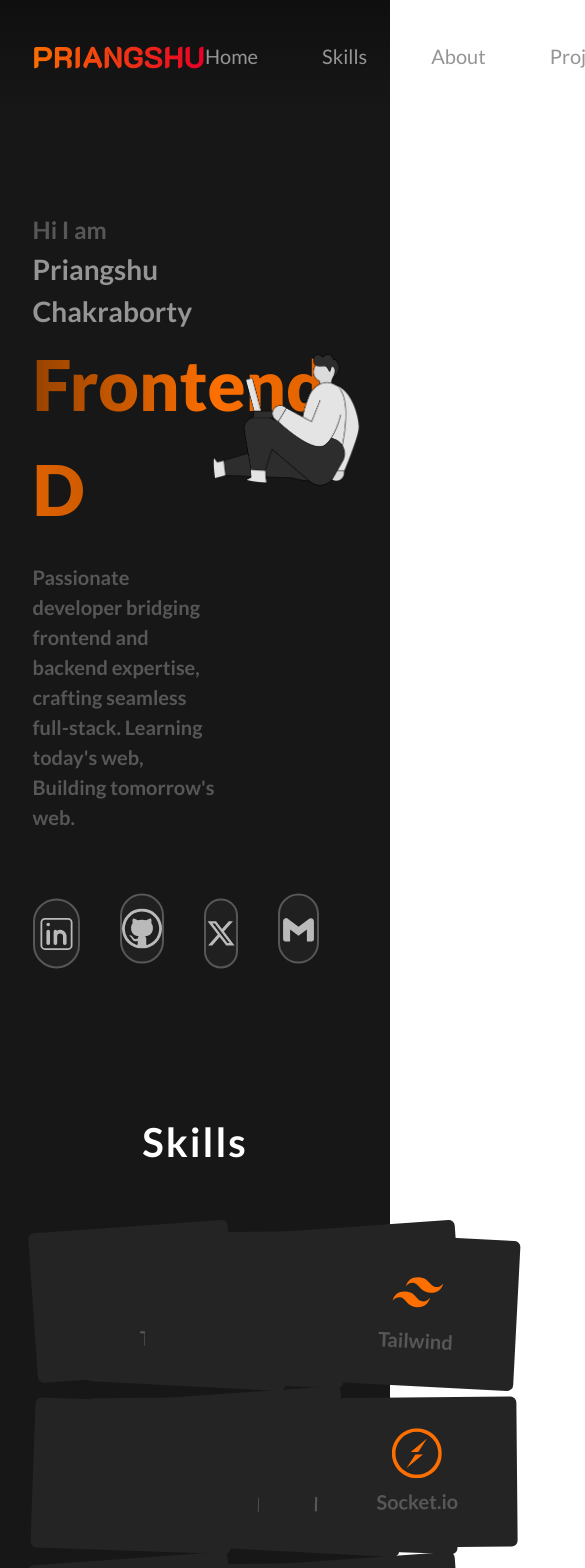
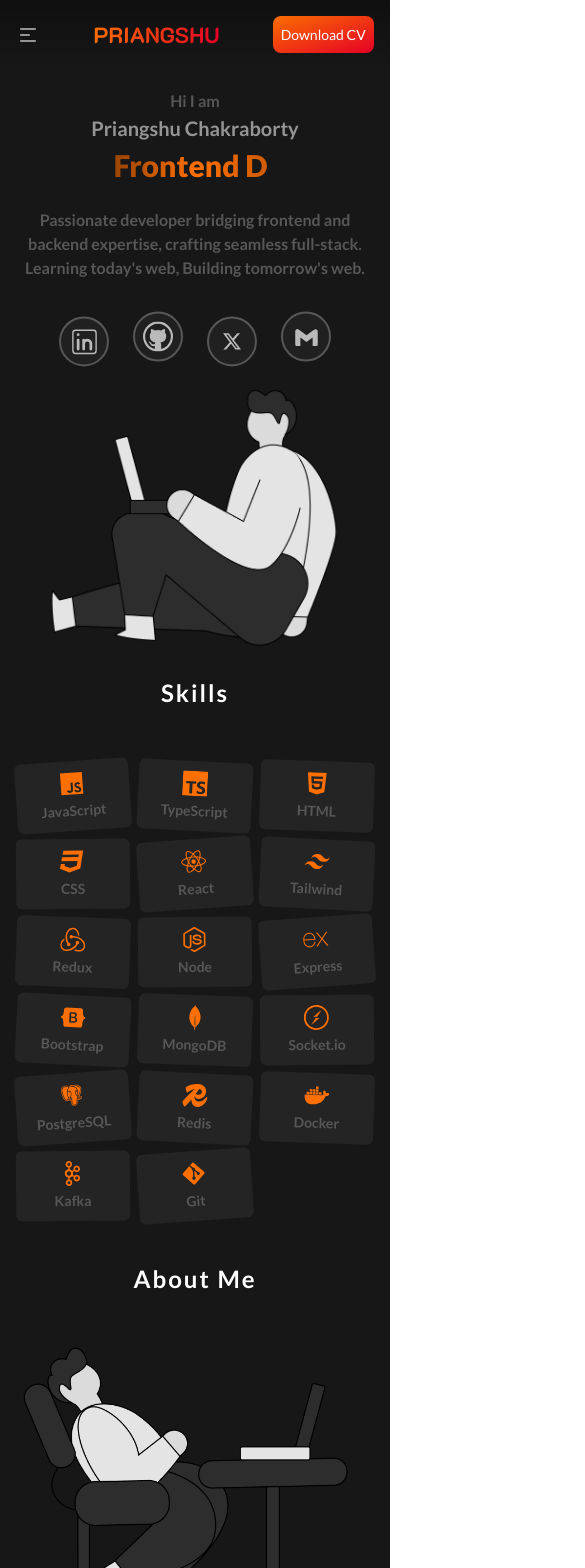
Before and after one commit to PriangshuChakraborty/portfolio, a React (Vite) app: page / in a window 390 px wide. Shown: the top 1568 px of the page, 585 px wide, since content can reach past the window. Built offline with nearby package versions, Linux system fonts and the light colour scheme.

Commit message:
phone view updated

```diff
--- a/src/components/Hero/Hero.tsx
+++ b/src/components/Hero/Hero.tsx
@@ -9,10 +9,10 @@ import { TypeAnimation } from "react-type-animation";
 
 const Hero = () => {
   return (
-    <div className=" w-10/12 mx-auto flex justify-between mt-[100px]">
-      <div className="w-[56%] font-Lato">
-        <p className=" text-[24px] text-[#575757] font-semibold">Hi I am</p>
-        <p className="text-[28px] text-[#959595] font-bold">
+    <div className=" md:w-10/12 w-11/12 mx-auto md:flex justify-between md:mt-[100px] mt-[20px]">
+      <div className="md:w-[56%] font-Lato md:text-start text-center">
+        <p className=" md:text-[24px] text-[16px] text-[#575757] font-semibold">Hi I am</p>
+        <p className="md:text-[28px] text-[20px] text-[#959595] font-bold">
           Priangshu Chakraborty
         </p>
         {/* <div className=" text-[70px] font-black bg-gradient-to-r from-[#984300] via-[#FD6F00] to-[#CA5900] text-transparent bg-clip-text">
@@ -29,13 +29,13 @@ const Hero = () => {
           ]}
           speed={40}
           repeat={Infinity}
-          className=" text-[70px] font-black bg-gradient-to-r from-[#984300] via-[#FD6F00] to-[#CA5900] text-transparent bg-clip-text"
+          className=" md:text-[70px] text-[30px] font-black bg-gradient-to-r from-[#984300] via-[#FD6F00] to-[#CA5900] text-transparent bg-clip-text"
         />
-        <p className=" mt-[20px] text-[20px] text-[#575757] font-semibold">
+        <p className=" mt-[20px] md:text-[20px] text-[16px] text-[#575757] font-semibold">
           Passionate developer bridging frontend and backend expertise, crafting
           seamless full-stack. Learning today's web, Building tomorrow's web.
         </p>
-        <div className=" flex items-center space-x-10 mt-[60px]">
+        <div className=" flex items-center md:justify-start justify-center md:space-x-10 space-x-6 md:mt-[60px] mt-[30px]">
           <motion.div
             initial={{ y: 0 }}
             animate={{
@@ -49,7 +49,7 @@ const Hero = () => {
               ease: "linear",
               scale: { duration: 0.2 },
             }}
-            className=" flex items-center justify-center h-[70px] w-[70px] rounded-full border-2 border-[#575757] bg-[rgba(255,255,255,0.04)] cursor-pointer"
+            className=" flex items-center justify-center md:h-[70px] md:w-[70px] h-[50px] w-[50px] rounded-full border-2 border-[#575757] bg-[rgba(255,255,255,0.04)] cursor-pointer"
             onClick={() =>
               window.open(
                 "https://www.linkedin.com/in/priangshu-chakraborty-4a94b3256/",
@@ -57,7 +57,7 @@ const Hero = () => {
               )
             }
           >
-            <CiLinkedin className=" text-[#BABABA] text-[43px]" />
+            <CiLinkedin className=" text-[#BABABA] md:text-[43px] text-[33px]" />
           </motion.div>
           <motion.div
             initial={{ y: -5 }}
@@ -72,12 +72,12 @@ const Hero = () => {
               ease: "linear",
               scale: { duration: 0.2 },
             }}
-            className=" flex items-center justify-center h-[70px] w-[70px] rounded-full border-2 border-[#575757] bg-[rgba(255,255,255,0.04)] cursor-pointer"
+            className=" flex items-center justify-center md:h-[70px] md:w-[70px] h-[50px] w-[50px] rounded-full border-2 border-[#575757] bg-[rgba(255,255,255,0.04)] cursor-pointer"
             onClick={() =>
               window.open("https://github.com/PriangshuChakraborty", "_blank")
             }
           >
-            <VscGithub className=" text-[#BABABA] text-[40px]" />
+            <VscGithub className=" text-[#BABABA] md:text-[40px] text-[30px]" />
           </motion.div>
           <motion.div
             initial={{ y: 0 }}
@@ -92,10 +92,10 @@ const Hero = () => {
               ease: "linear",
               scale: { duration: 0.2 },
             }}
-            className=" flex items-center justify-center h-[70px] w-[70px] rounded-full border-2 border-[#575757] bg-[rgba(255,255,255,0.04)] cursor-pointer"
+            className=" flex items-center justify-center md:h-[70px] md:w-[70px] h-[50px] w-[50px] rounded-full border-2 border-[#575757] bg-[rgba(255,255,255,0.04)] cursor-pointer"
             onClick={() => window.open("https://x.com/Pri_code108", "_blank")}
           >
-            <FaXTwitter className=" text-[#BABABA] text-[30px]" />
+            <FaXTwitter className=" text-[#BABABA] md:text-[30px] text-[20px]" />
           </motion.div>
           <motion.div
             initial={{ y: -5 }}
@@ -110,7 +110,7 @@ const Hero = () => {
               ease: "linear",
               scale: { duration: 0.2 },
             }}
-            className=" flex items-center justify-center h-[70px] w-[70px] rounded-full border-2 border-[#575757] bg-[rgba(255,255,255,0.04)] cursor-pointer"
+            className=" flex items-center justify-center md:h-[70px] md:w-[70px] h-[50px] w-[50px] rounded-full border-2 border-[#575757] bg-[rgba(255,255,255,0.04)] cursor-pointer"
             onClick={() =>
               window.open(
                 "https://mail.google.com/mail/?view=cm&to=cpriangshu@gmail.com",
@@ -118,7 +118,7 @@ const Hero = () => {
               )
             }
           >
-            <BiLogoGmail className=" text-[#BABABA] text-[37px]" />
+            <BiLogoGmail className=" text-[#BABABA] md:text-[37px] text-[27px] " />
           </motion.div>
         </div>
       </div>
@@ -127,12 +127,13 @@ const Hero = () => {
         animate={{ opacity: 1, scale: 1 }}
         transition={{ duration: 1.2, ease: "easeInOut" }}
         whileHover={{ scale: 1.05 }}
-        style={{ display: "inline-block" }}
+        // style={{ display: "inline-block" }}
+        className="md:block md:w-auto w-full flex justify-center items-center"
       >
         <motion.img
           src={heroImg}
           alt="hero image"
-          className="object-contain h-[400px]"
+          className="object-contain md:h-[400px] h-[250px] mt-[25px] md:mt-0"
           animate={{
             y: [0, -10, 0, 10, 0],
             scale: [1, 1.05, 1], // Continuous floating effect
--- a/src/components/Layout/Navbar.tsx
+++ b/src/components/Layout/Navbar.tsx
@@ -1,17 +1,14 @@
 import { useEffect, useState } from "react";
 import { navData } from "../../constant";
 import { Link } from "react-scroll";
+import { CgMenuLeftAlt } from "react-icons/cg";
 
 const Navbar = () => {
   const [isScrolled, setIsScrolled] = useState(false);
 
   useEffect(() => {
     const handleScroll = () => {
-      if (window.scrollY > 70) {
-        setIsScrolled(true);
-      } else {
-        setIsScrolled(false);
-      }
+      setIsScrolled(window.scrollY > 70);
     };
 
     window.addEventListener("scroll", handleScroll);
@@ -22,13 +19,14 @@ const Navbar = () => {
 
   return (
     <div
-      className={`w-full sticky top-0 left-0 right-0 z-50 ${
+      className={`w-full sticky top-0 z-50 ${
         isScrolled
           ? "bg-gradient-to-b from-[#0f0f0f]/80 to-[#171717]/80 backdrop-blur-md shadow-md"
           : "bg-gradient-to-b from-[#0f0f0f] to-[#171717]"
       }`}
     >
-      <div className=" w-10/12 mx-auto flex justify-between items-center py-5">
+      {/* Desktop View */}
+      <div className="w-10/12 mx-auto hidden md:flex justify-between items-center py-5">
         <div className="font-K2D bg-gradient-to-r from-[#FA6E00] to-[#E60026] text-transparent bg-clip-text font-extrabold text-[30px] cursor-pointer">
           PRIANGSHU
         </div>
@@ -38,18 +36,37 @@ const Navbar = () => {
               <Link
                 className="text-[20px] font-medium font-Lato text-[#959595] cursor-pointer"
                 key={index}
-                to={item.link} // Match this with the ID of the section
+                to={item.link}
                 spy={true}
                 smooth={true}
-                offset={-80} // Adjust offset if needed
-                duration={800} // Scroll duration in ms
+                offset={-80}
+                duration={800}
               >
                 {item.title}
               </Link>
             ))}
         </div>
         <button
-          className=" text-white font-Lato font-bold rounded-[8px] bg-gradient-to-br from-[#FA6E00] to-[#E60026] px-[40px] py-[12px]"
+          className="text-white font-Lato font-bold rounded-[8px] bg-gradient-to-br from-[#FA6E00] to-[#E60026] px-[40px] py-[12px]"
+          onClick={() =>
+            window.open(
+              "https://drive.google.com/file/d/1kemqPGiiXlb8GUtWbQvN8v21WuS5J_k_/view?usp=sharing",
+              "_blank"
+            )
+          }
+        >
+          Download CV
+        </button>
+      </div>
+
+      {/* Mobile View */}
+      <div className="w-11/12 mx-auto md:hidden flex justify-between items-center py-4">
+        <CgMenuLeftAlt className="text-[24px] text-[#959595]" />
+        <div className="font-K2D bg-gradient-to-r from-[#FA6E00] to-[#E60026] text-transparent bg-clip-text font-bold text-[22px] cursor-pointer">
+          PRIANGSHU
+        </div>
+        <button
+          className="text-white font-Lato font-medium text-[14px] rounded-[8px] bg-gradient-to-br from-[#FA6E00] to-[#E60026] px-[8px] py-[8px]"
           onClick={() =>
             window.open(
               "https://drive.google.com/file/d/1kemqPGiiXlb8GUtWbQvN8v21WuS5J_k_/view?usp=sharing",
--- a/src/components/SkillsCard/SkillsCard.tsx
+++ b/src/components/SkillsCard/SkillsCard.tsx
@@ -7,9 +7,9 @@ interface ISkillsCard {
 
 const SkillsCard = ({ data }:{ data: ISkillsCard }) => {
   return (
-    <div className=" bg-[#242424] flex flex-col justify-center items-center h-[150px] w-[200px] rounded-md ">
-      <data.icon className=" text-[#FD6F00] text-[50px] mb-2" />
-      <h1 className=" text-[#575757] font-Lato font-bold text-[20px] ">
+    <div className=" bg-[#242424] flex flex-col justify-center items-center md:h-[150px] md:py-0 py-[10px] rounded-md ">
+      <data.icon className=" text-[#FD6F00] md:text-[50px] text-[25px] md:mb-2 mb-1" />
+      <h1 className=" text-[#575757] font-Lato font-bold md:text-[20px] text-[14px] ">
         {data.title}
       </h1>
     </div>
--- a/src/pages/AboutPage.tsx
+++ b/src/pages/AboutPage.tsx
@@ -3,15 +3,15 @@ import aboutImg from "../assets/images/about.png";
 
 const AboutPage = () => {
   return (
-    <div className="w-10/12 mx-auto mt-[100px] select-none" id="about">
-      <h1 className=" text-center text-[40px] font-Lato font-bold text-[#FEFEFE] tracking-[2px] mb-[100px] ">
+    <div className="md:w-10/12 w-11/12 mx-auto md:mt-[100px] mt-[40px]  select-none" id="about">
+      <h1 className=" text-center md:text-[40px] text-[24px] font-Lato font-bold text-[#FEFEFE] tracking-[2px] md:mb-[100px] mb-[50px]">
         About Me
       </h1>
-      <div className=" flex justify-between items-center">
+      <div className=" md:flex justify-between items-center">
         <motion.img
           src={aboutImg}
           alt="about image"
-          className=" object-contain h-[400px]"
+          className=" object-contain md:h-[400px] h-[250px] mb-[50px] md:mb-0"
           animate={{
             x: [0, -10, 0, 10, 0],
             scale: [1, 1.05, 1], // Scale effect
@@ -23,7 +23,7 @@ const AboutPage = () => {
             style: "spring", // Spring animation
           }}
         />
-        <motion.div className="font-Lato font-medium text-[20px] text-[#959595] text-justify pl-[150px] space-y-[16px]">
+        <motion.div className="font-Lato font-medium md:text-[20px] text-[16px] text-[#959595] text-justify md:pl-[150px] space-y-[16px]">
           <motion.p
             whileHover={{ scale: 1.02 }} // Slight scaling on hover
             transition={{ duration: 0.3 }}
--- a/src/pages/ExperiencePage.tsx
+++ b/src/pages/ExperiencePage.tsx
@@ -10,12 +10,12 @@ const ExperiencePage = () => {
   };
 
   return (
-    <div className="w-10/12 mx-auto mt-[150px] select-none" id="experience">
-      <h1 className="text-center text-[40px] font-Lato font-bold text-[#FEFEFE] tracking-[2px] mb-[100px]">
+    <div className="md:w-10/12 w-11/12 mx-auto md:mt-[150px] mt-[40px] select-none" id="experience">
+      <h1 className="text-center tmd:ext-[40px] text-[24px] font-Lato font-bold text-[#FEFEFE] tracking-[2px] md:mb-[100px] mb-[50px]">
         Experiences
       </h1>
       <motion.div
-        className="grid grid-cols-3 gap-4"
+        className="grid md:grid-cols-3 grid-cols-1 gap-4"
         initial="hidden"
         whileInView="visible"
         viewport={{ once: true, amount: 0.2 }} // Trigger animation when 20% of the element is visible
--- a/src/pages/FooterPage.tsx
+++ b/src/pages/FooterPage.tsx
@@ -1,6 +1,6 @@
 const FooterPage = () => {
   return (
-    <div className="bg-[#242424] w-full flex justify-between items-center mt-[60px] px-[16px] py-[16px] select-none">
+    <div className="bg-[#242424] w-full flex md:flex-row flex-col justify-between items-center md:mt-[60px] mt-[20px] px-[16px] py-[16px] select-none">
       <div className="font-K2D bg-gradient-to-r from-[#FA6E00] to-[#E60026] text-transparent bg-clip-text font-extrabold text-[20px]">
         PRIANGSHU
       </div>
--- a/src/pages/SkillsPage.tsx
+++ b/src/pages/SkillsPage.tsx
@@ -8,11 +8,11 @@ const SkillsPage = () => {
   const sectionRef = useRef(null);
   const isInView = useInView(sectionRef, { once: true });
   return (
-    <div className=" w-10/12 mx-auto mt-[150px] select-none" id="skill">
-      <h1 className=" text-center text-[40px] font-Lato font-bold text-[#FEFEFE] tracking-[2px] mb-[60px] ">
+    <div className=" md:w-10/12 w-11/12 mx-auto md:mt-[150px] mt-[40px] select-none" id="skill">
+      <h1 className=" text-center md:text-[40px] text-[24px] font-Lato font-bold text-[#FEFEFE] tracking-[2px] md:mb-[60px] mb-[50px] ">
         Skills
       </h1>
-      <div ref={sectionRef} className="grid grid-cols-6 gap-4">
+      <div ref={sectionRef} className="grid md:grid-cols-6 md:gap-4 grid-cols-3 gap-2">
   {skillsData &&
     skillsData.map((data, index) => (
       <motion.div
```
Also changed, not shown: src/App.tsx (+10 -2 lines), src/components/ExperienceCard/ExperienceCard.tsx (+4 -4 lines), src/pages/ContactPage.tsx (+10 -7 lines), src/pages/ProjectPage.tsx (+28 -22 lines).
